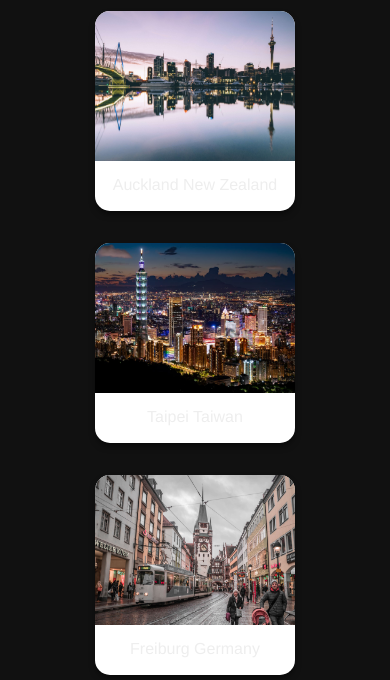
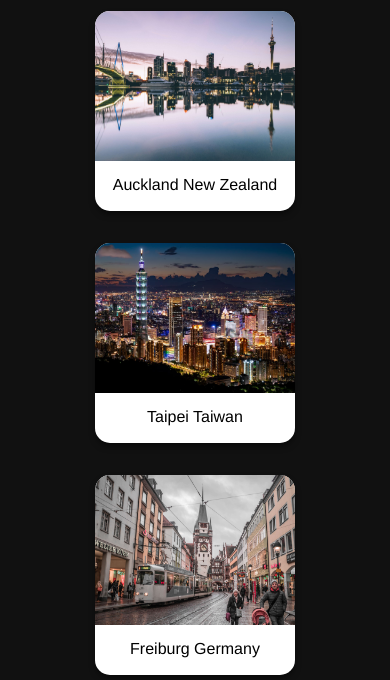
Before and after one commit to devilbv/new-repository, a plain HTML site: page index.html in a window 390 px wide. Shown: the part 164-844 px from the top of the page. Drawn offline with Linux system fonts and the light colour scheme.

Commit message:
Update style.css

```diff
--- a/style.css
+++ b/style.css
@@ -81,8 +81,9 @@ p {
         width: 200px;
         height: 150px;
     }
-    .desc {
+   .desc {
         font-size: 1em;
+        color: black;
     }
     }
 
@@ -91,7 +92,10 @@ p {
     grid-template-columns: repeat(2, 1fr);
     grid-template-rows: auto;
     }
-
+    .desc {
+        font-size: 1em;
+        color: black;
+    }
     }
 
     @media screen and  (max-width:460px){
@@ -107,4 +111,8 @@ p {
         top: 160em;
         text-align: center;
     }
+        .desc {
+        font-size: 1em;
+        color: black;
     }
+    }
```
